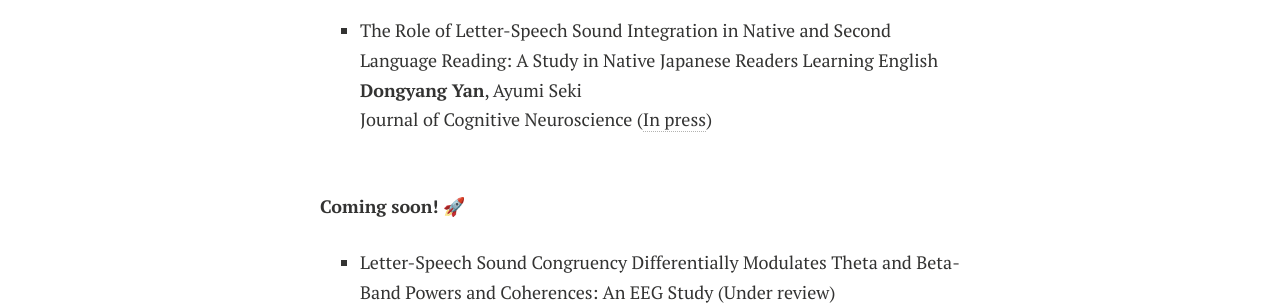
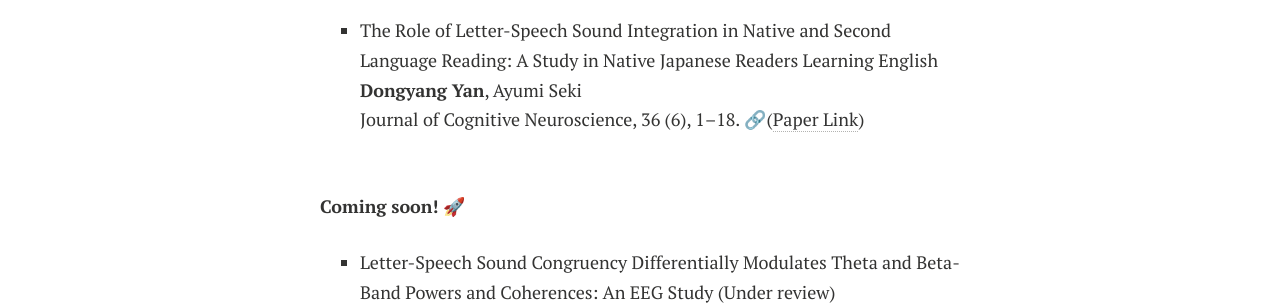
Before and after one commit to ydyxj/ydyxj.github.io, a Jekyll site: the page built from publications.md, in a window 1280 px wide. Shown: the part 461-766 px from the top of the page. Built offline with Jekyll 4.4.1, drawn with Linux system fonts in a browser that asks for light colours; nearby versions of some CDN libraries; comment, search, counter and statistics services are not loaded; a style sheet for code colours, icons or effects is not loaded.

Commit message:
Add files via upload

```diff
--- a/publications.md
+++ b/publications.md
@@ -12,7 +12,7 @@ Lastest Update: 23th Mar 2024&nbsp;
 two analysis models and reading acquisition](https://ydyxj.github.io/file/1.pdf)🔗 (a peer-reviewed journal)<br>**Dongyang Yan**<br>Bulletin of Faculty of
 Education, Hokkaido University, 140, 1-24. https://doi.org/10.14943/b.edu.140.1 (In Japanese).
 
- - The Role of Letter-Speech Sound Integration in Native and Second Language Reading: A Study in Native Japanese Readers Learning English <br>**Dongyang Yan**, Ayumi Seki<br>Journal of Cognitive Neuroscience ([In press](https://direct.mit.edu/jocn/article/doi/10.1162/jocn_a_02137/119830))
+ - The Role of Letter-Speech Sound Integration in Native and Second Language Reading: A Study in Native Japanese Readers Learning English <br>**Dongyang Yan**, Ayumi Seki<br>Journal of Cognitive Neuroscience, 36 (6), 1–18. 🔗([Paper Link](https://direct.mit.edu/jocn/article/doi/10.1162/jocn_a_02137/119830))
 
  <br>**Coming soon!** 🚀
 - Letter-Speech Sound Congruency Differentially Modulates Theta and Beta-Band Powers and Coherences: An EEG Study (Under review)
```
